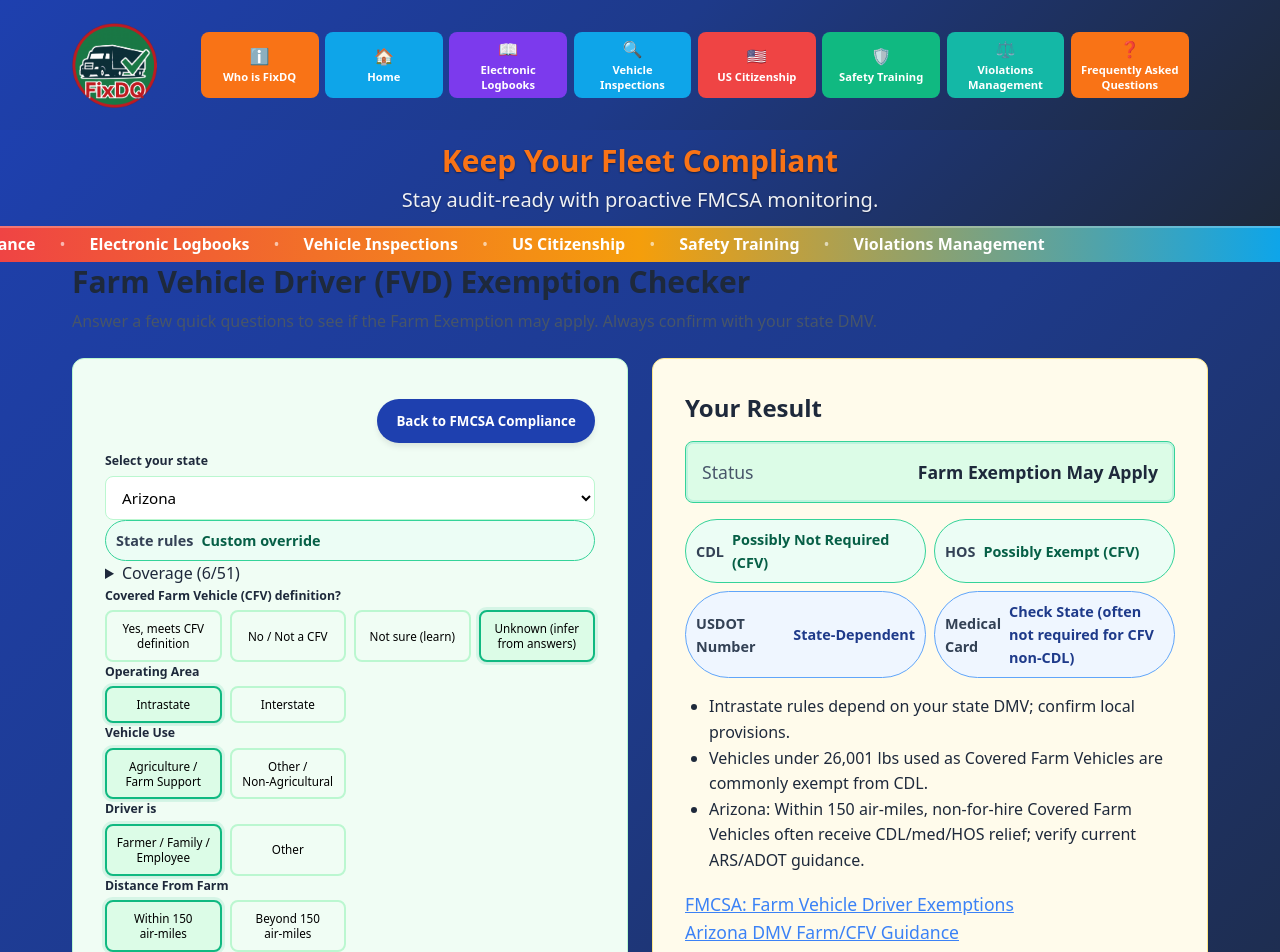
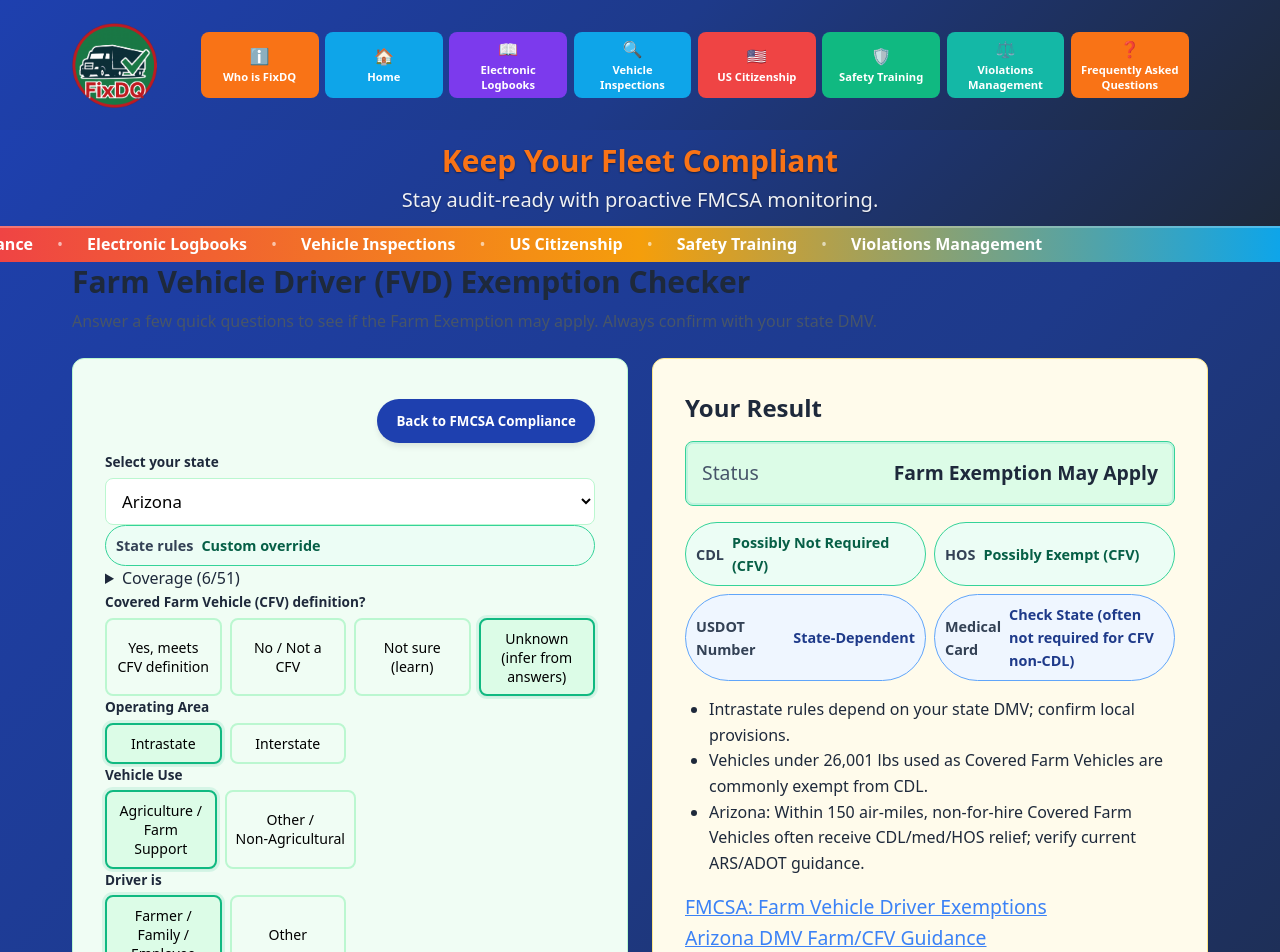
Before and after one commit to Cocodog2014/fixdq-Prod, a React (Vite) app: page /farm-exemption-checker in a window 1280 px wide. Shown: the top 952 px of the page. Built offline with nearby package versions, Linux system fonts and the light colour scheme.

Commit message:
fixed the what button do i need text

```diff
--- a/src/pages/FMCSACompliance/HeroButton/License.css
+++ b/src/pages/FMCSACompliance/HeroButton/License.css
@@ -1,5 +1,5 @@
-/* Hero button minor tweak */
-.hero-btn--license { letter-spacing:.25px; font-size:115%; }
+/* Hero button minor tweak (font size +10%) */
+.hero-btn--license { letter-spacing:.25px; font-size:126%; }
 
 /* License Tool & Flowchart Styles (migrated from FMCSACompliance.css) */
 .license-tool { background:#e0f2fe; border:1px solid #bae6fd; border-radius:var(--radius-xl); padding:var(--spacing-lg); box-shadow:var(--shadow-sm); color:#0f172a; }
@@ -11,21 +11,26 @@
 .fc-grid { display:grid; grid-template-columns:1fr; gap:var(--spacing-lg); }
 .fc-panel { background:var(--fc-panel-bg,#f0fdf4); border:1px solid var(--fc-panel-border,#bbf7d0); border-radius:var(--radius-xl); box-shadow:var(--shadow-sm); padding:var(--spacing-xl); }
 .fc-panel.fc-result { background:var(--fc-result-bg,#fffbeb); border-color:var(--fc-result-border,#fde68a); }
-.fc-label { font-weight:600; margin-bottom:calc(var(--spacing-sm) * 0.56); font-size:0.77rem; display:block; }
+/* Increased font-size ~10% (0.77rem -> 0.85rem) */
+.fc-label { font-weight:600; margin-bottom:calc(var(--spacing-sm) * 0.56); font-size:0.85rem; display:block; }
 .fc-options { display:grid; grid-template-columns:1fr 1fr; gap:var(--spacing-sm); }
-.fc-option { background:var(--fc-option-bg,#f0fdf4); border:2px solid var(--fc-option-border,#bbf7d0); border-radius:var(--radius-lg); padding:calc(var(--spacing-md) * 0.56); min-height:28px; font-size:0.73rem; text-align:center; cursor:pointer; transition:background-color 150ms ease,border-color 150ms ease,box-shadow 150ms ease; }
+/* Increased font-size again (+~10%) (0.80rem -> 0.88rem) */
+.fc-option { background:var(--fc-option-bg,#f0fdf4); border:2px solid var(--fc-option-border,#bbf7d0); border-radius:var(--radius-lg); padding:calc(var(--spacing-md) * 0.56); min-height:28px; font-size:0.88rem; text-align:center; cursor:pointer; transition:background-color 150ms ease,border-color 150ms ease,box-shadow 150ms ease; }
 .fc-option:hover { background:#dcfce7; }
 .fc-option.selected { background:#dcfce7; border-color:var(--color-accent-green); box-shadow:0 0 0 3px rgba(16,185,129,0.12), var(--shadow-sm); }
-.fc-select select { width:100%; padding:10px 12px; border-radius:var(--radius-lg); border:1px solid var(--fc-option-border,#bbf7d0); background:#fff; font-size:0.95rem; }
+/* Increased font-size ~10% (0.95rem -> 1.05rem) */
+.fc-select select { width:100%; padding:10px 12px; border-radius:var(--radius-lg); border:1px solid var(--fc-option-border,#bbf7d0); background:#fff; font-size:1.05rem; }
 
 .result-callout { display:grid; grid-template-columns:1fr; gap:var(--spacing-sm); margin:var(--spacing-md) 0; padding:var(--spacing-md); background:#fef3c7; border:1px solid #fcd34d; border-radius:var(--radius-lg); }
 .result-callout.cdl-required { background:#dcfce7; border-color:#34d399; box-shadow:0 0 0 2px rgba(20,184,166,0.15) inset; }
 .result-callout.has-endorsements { background:#dcfce7; border-color:#34d399; box-shadow:0 0 0 2px rgba(20,184,166,0.15) inset; }
 .result-item { display:flex; align-items:center; justify-content:space-between; }
-.result-label { color:var(--color-gray-600); font-size:1.1rem; }
-.result-value { font-weight:700; font-size:1.1rem; }
+/* Increased result text sizes ~10% (1.1rem -> 1.21rem) */
+.result-label { color:var(--color-gray-600); font-size:1.21rem; }
+.result-value { font-weight:700; font-size:1.21rem; }
 .result-notes { margin:var(--spacing-md) 0; padding-left:var(--spacing-lg); }
-.result-links a { display:inline-block; margin-right:var(--spacing-md); color:var(--color-primary-light); font-size:1.1rem; }
+/* Increased link font-size ~10% (1.1rem -> 1.21rem) */
+.result-links a { display:inline-block; margin-right:var(--spacing-md); color:var(--color-primary-light); font-size:1.21rem; }
 
 @media (min-width:768px){
 	.fc-grid { grid-template-columns:1fr 1fr; }
@@ -48,22 +53,27 @@
 .fc-grid { display: grid; grid-template-columns: 1fr; gap: var(--spacing-lg); }
 .fc-panel { background: var(--fc-panel-bg,#f0fdf4); border:1px solid var(--fc-panel-border,#bbf7d0); border-radius:var(--radius-xl); box-shadow:var(--shadow-sm); padding: var(--spacing-xl); }
 .fc-panel.fc-result { background: var(--fc-result-bg,#fffbeb); border-color: var(--fc-result-border,#fde68a); }
-.fc-label { font-weight:600; margin-bottom: calc(var(--spacing-sm) * 0.56); font-size:0.77rem; display:block; }
+/* Increased font-size ~10% (duplicate block 0.77rem -> 0.85rem) */
+.fc-label { font-weight:600; margin-bottom: calc(var(--spacing-sm) * 0.56); font-size:0.85rem; display:block; }
 .fc-options { display:grid; grid-template-columns:1fr 1fr; gap: var(--spacing-sm); }
-.fc-option { background: var(--fc-option-bg,#f0fdf4); border:2px solid var(--fc-option-border,#bbf7d0); border-radius:var(--radius-lg); padding: calc(var(--spacing-md)*0.56); min-height:28px; font-size:0.73rem; text-align:center; cursor:pointer; transition: background-color 150ms ease, border-color 150ms ease, box-shadow 150ms ease; }
+/* Increased font-size again (+~10%) duplicate block (0.80rem -> 0.88rem) */
+.fc-option { background: var(--fc-option-bg,#f0fdf4); border:2px solid var(--fc-option-border,#bbf7d0); border-radius:var(--radius-lg); padding: calc(var(--spacing-md)*0.56); min-height:28px; font-size:0.88rem; text-align:center; cursor:pointer; transition: background-color 150ms ease, border-color 150ms ease, box-shadow 150ms ease; }
 .fc-option:hover { background:#dcfce7; }
 .fc-option.selected { background:#dcfce7; border-color: var(--color-accent-green); box-shadow:0 0 0 3px rgba(16,185,129,0.12), var(--shadow-sm); }
-.fc-select select { width:100%; padding:10px 12px; border-radius:var(--radius-lg); border:1px solid var(--fc-option-border,#bbf7d0); background:#fff; font-size:0.95rem; }
+/* Increased font-size ~10% (duplicate block 0.95rem -> 1.05rem) */
+.fc-select select { width:100%; padding:10px 12px; border-radius:var(--radius-lg); border:1px solid var(--fc-option-border,#bbf7d0); background:#fff; font-size:1.05rem; }
 
 /* Result callout */
 .fc-result .result-callout { display:grid; grid-template-columns:1fr; gap:var(--spacing-sm); margin:var(--spacing-md) 0; padding:var(--spacing-md); background:#fef3c7; border:1px solid #fcd34d; border-radius:var(--radius-lg); }
 .fc-result .result-callout.cdl-required { background:#dcfce7; border-color:#34d399; box-shadow:0 0 0 2px rgba(20,184,166,0.15) inset; }
 .fc-result .result-callout.has-endorsements { background:#dcfce7; border-color:#34d399; box-shadow:0 0 0 2px rgba(20,184,166,0.15) inset; }
 .result-item { display:flex; align-items:center; justify-content:space-between; }
-.result-label { color: var(--color-gray-600); font-size:1.1rem; }
-.result-value { font-weight:700; font-size:1.1rem; }
+/* Increased result text sizes ~10% (duplicate block 1.1rem -> 1.21rem) */
+.result-label { color: var(--color-gray-600); font-size:1.21rem; }
+.result-value { font-weight:700; font-size:1.21rem; }
 .result-notes { margin:var(--spacing-md) 0; padding-left:var(--spacing-lg); }
-.result-links a { display:inline-block; margin-right:var(--spacing-md); color: var(--color-primary-light); font-size:1.1rem; }
+/* Increased link font-size ~10% (duplicate block 1.1rem -> 1.21rem) */
+.result-links a { display:inline-block; margin-right:var(--spacing-md); color: var(--color-primary-light); font-size:1.21rem; }
 
 /* Responsive adjustments */
 @media (min-width:768px){
```
